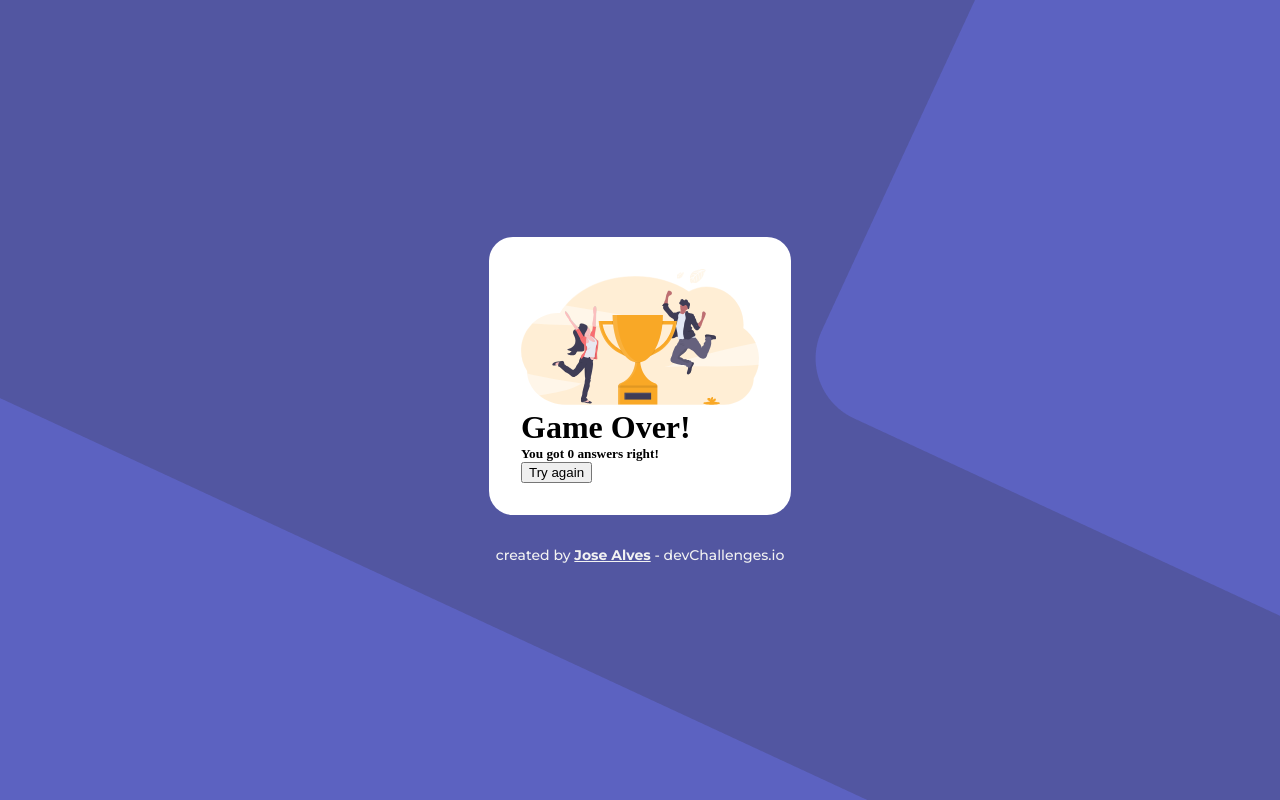
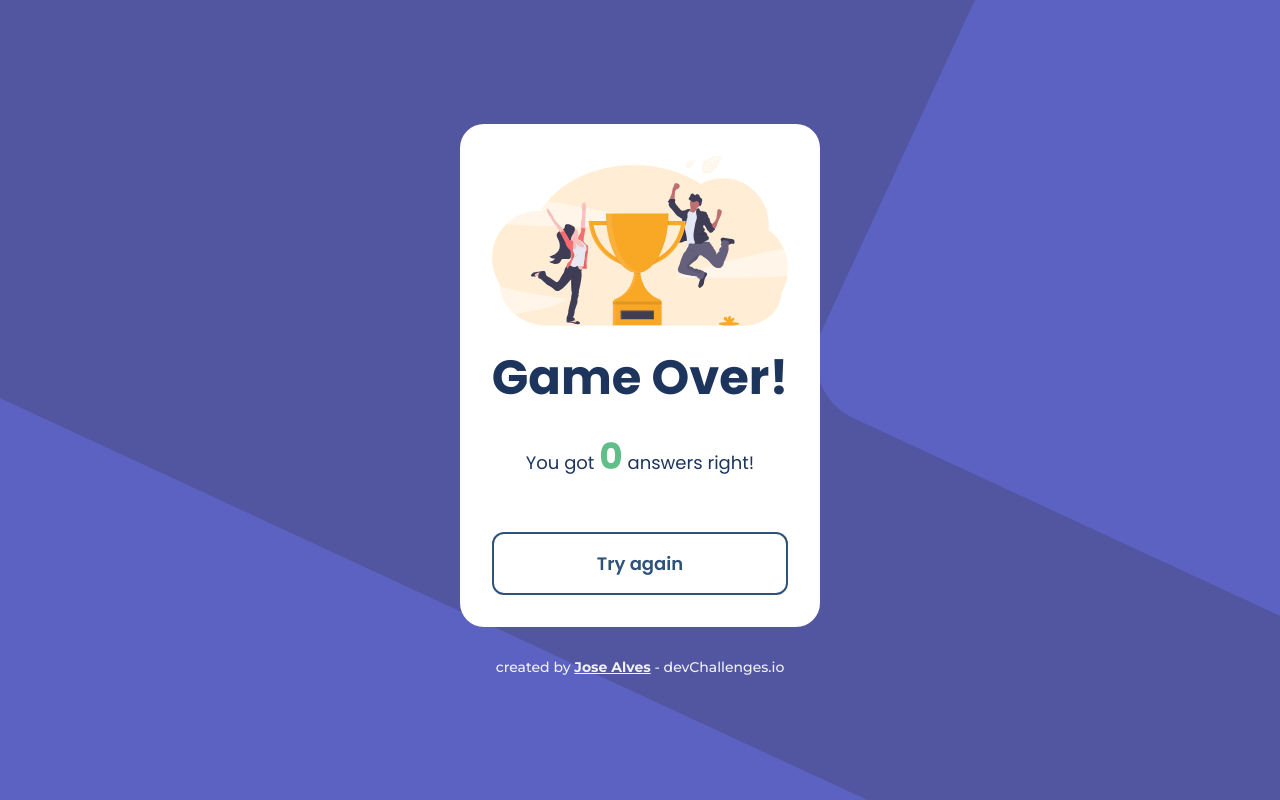
Before and after one commit to hitmaizer/quiz-game, a React (Create React App) app: page / in a window 1280 px wide. Built offline with nearby package versions, Linux system fonts and the light colour scheme.

Commit message:
gameover menu basic styling

```diff
--- a/src/scss/_question.scss
+++ b/src/scss/_question.scss
@@ -71,3 +71,63 @@
     background-color: $succeed;
     color: $offWhite;
 }
+
+.gameover__btn {
+    border-radius: 12px;
+    padding: 1rem 2rem;
+    margin-top: 32px;
+    width: 100%;
+    cursor: pointer;
+    background-color: transparent;
+    border: solid 2px $darkBlue;
+
+
+    &:hover {
+        background-color: $yellow;
+        border: solid 2px transparent;
+        .nextbtn__text {
+            color: $offWhite;
+        }
+
+    }
+}
+
+.nextbtn__text {
+    font-family: $poppins;
+    font-weight: 600;
+    font-size: 18px;
+    line-height: 27px;
+    color: $darkBlue;
+
+}
+
+.gameover__wrapper {
+    display: flex !important;
+    flex-direction: column;
+    gap: 16px;
+}
+
+.gameover__title {
+    font-family: $poppins;
+    font-weight: 700;
+    font-size: 48px;
+    line-height: 72px;
+    color: $grayBlue;
+}
+
+.gameover__text {
+    font-family: $poppins;
+    font-weight: 400;
+    font-size: 18px;
+    line-height: 27px;
+    color: $grayBlue;
+    text-align: center;
+}
+
+.results__txt{
+    font-family: $poppins;
+    font-weight: 700;
+    font-size: 36px;
+    line-height: 54px;
+    color: $succeed;
+}
--- a/src/scss/style.css
+++ b/src/scss/style.css
@@ -153,3 +153,66 @@
   background-color: #60BF88;
   color: #F2F2F2;
 }
+
+.gameover__btn {
+  border-radius: 12px;
+  padding: 1rem 2rem;
+  margin-top: 32px;
+  width: 100%;
+  cursor: pointer;
+  background-color: transparent;
+  border: solid 2px #2F527B;
+}
+
+.gameover__btn:hover {
+  background-color: #F9A826;
+  border: solid 2px transparent;
+}
+
+.gameover__btn:hover .nextbtn__text {
+  color: #F2F2F2;
+}
+
+.nextbtn__text {
+  font-family: "Poppins", sans-serif;
+  font-weight: 600;
+  font-size: 18px;
+  line-height: 27px;
+  color: #2F527B;
+}
+
+.gameover__wrapper {
+  display: -webkit-box !important;
+  display: -ms-flexbox !important;
+  display: flex !important;
+  -webkit-box-orient: vertical;
+  -webkit-box-direction: normal;
+      -ms-flex-direction: column;
+          flex-direction: column;
+  gap: 16px;
+}
+
+.gameover__title {
+  font-family: "Poppins", sans-serif;
+  font-weight: 700;
+  font-size: 48px;
+  line-height: 72px;
+  color: #1D355D;
+}
+
+.gameover__text {
+  font-family: "Poppins", sans-serif;
+  font-weight: 400;
+  font-size: 18px;
+  line-height: 27px;
+  color: #1D355D;
+  text-align: center;
+}
+
+.results__txt {
+  font-family: "Poppins", sans-serif;
+  font-weight: 700;
+  font-size: 36px;
+  line-height: 54px;
+  color: #60BF88;
+}
```
